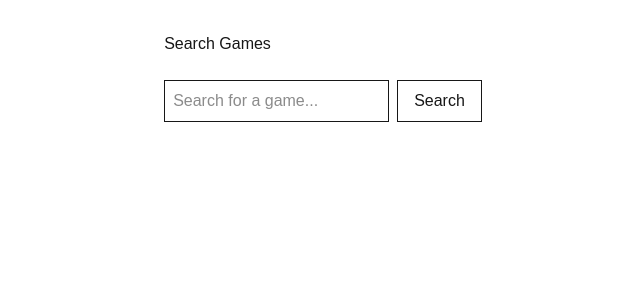
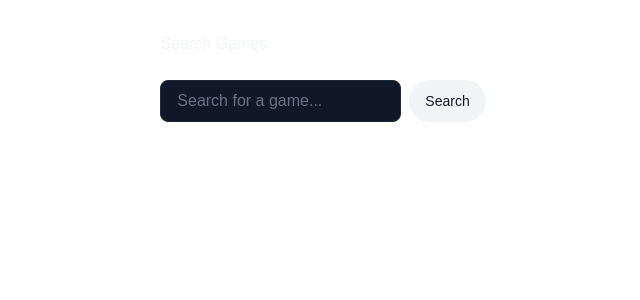
Before and after one commit to adam5192/game-backlog-tracker, a Next.js app: page /search in a window 1280 px wide. Shown: the top 300 px of the page, without its empty margins (317-957 px from the left). Built offline with nearby package versions, Linux system fonts and the light colour scheme.

Commit message:
added visual loading state for searching games

```diff
--- a/src/app/search/page.tsx
+++ b/src/app/search/page.tsx
@@ -15,11 +15,14 @@ type GameResult = {
 export default function SearchPage() {
   const [query, setQuery] = useState("");
   const [results, setResults] = useState<GameResult[]>([]);
+  const [loading, setLoading] = useState(false);
 
   async function handleSearch() {
+    setLoading(true);
     const res = await fetch(`/api/games/search?q=${encodeURIComponent(query)}`);
     const data = await res.json();
     setResults(data.results);
+    setLoading(false);
   }
 
   async function handleAdd(game: GameResult) {
@@ -39,31 +42,48 @@ export default function SearchPage() {
 
   return (
     <div className="p-8 max-w-2xl mx-auto">
-      <h1 className="flex gap-2 mb-6">Search Games</h1>
+      <h1 className="flex gap-2 mb-6 text-gray-100">Search Games</h1>
 
       <div className="flex gap-2 mb-6">
         <input
-          className="border p-2 flex-1"
+          className="bg-gray-900 text-gray-100 placeholder-gray-500 px-4 py-2 rounded-lg flex-1 border border-gray-800 focus:border-gray-600 outline-none transition-colors"
           value={query}
           onChange={(e) => setQuery(e.target.value)}
           placeholder="Search for a game..."
         />
-        <button className="border px-4 py-2" onClick={handleSearch}>
-          Search
+        <button
+          className="text-sm px-4 py-2 rounded-full bg-gray-100 text-gray-900 disabled:opacity-50"
+          onClick={handleSearch}
+        >
+          {loading ? "Searching..." : "Search"}
         </button>
       </div>
 
+      {loading ? (
+        // skeleton rows so the layout doesnt jump once real data arrives
+        <ul className="space-y-3">
+          {[...Array(5)].map((_, i) => (
+            <li
+              key={i}
+              className="flex items-center justify-between border-b border-gray-800 pb-2 animate-pulse"
+            >
+              <div className="h-4 bg-gray-800 rounded w-48" />
+              <div className="h-7 bg-gray-800 rounded-full w-24" />
+            </li>
+          ))}
+        </ul>
+      ) : (
         <ul className="space-y-3">
           {results.map((game) => (
             <li
               key={game.igdbId}
-            className="flex items-center justify-between border-b pb-2"
+              className="flex items-center justify-between border-b border-gray-800 pb-2"
             >
-            <span>
+              <span className="text-gray-100">
                 {game.name} {game.criticScore && `(${game.criticScore})`}
               </span>
               <button
-              className="border px-3 py-1 text-sm"
+                className="text-sm px-3 py-1 rounded-full border border-gray-800 text-gray-100 hover:bg-gray-800 transition-colors"
                 onClick={() => handleAdd(game)}
               >
                 Add to backlog
@@ -71,6 +91,7 @@ export default function SearchPage() {
             </li>
           ))}
         </ul>
+      )}
     </div>
   );
 }
```
Lines whose indentation alone changed are shown as unchanged.
